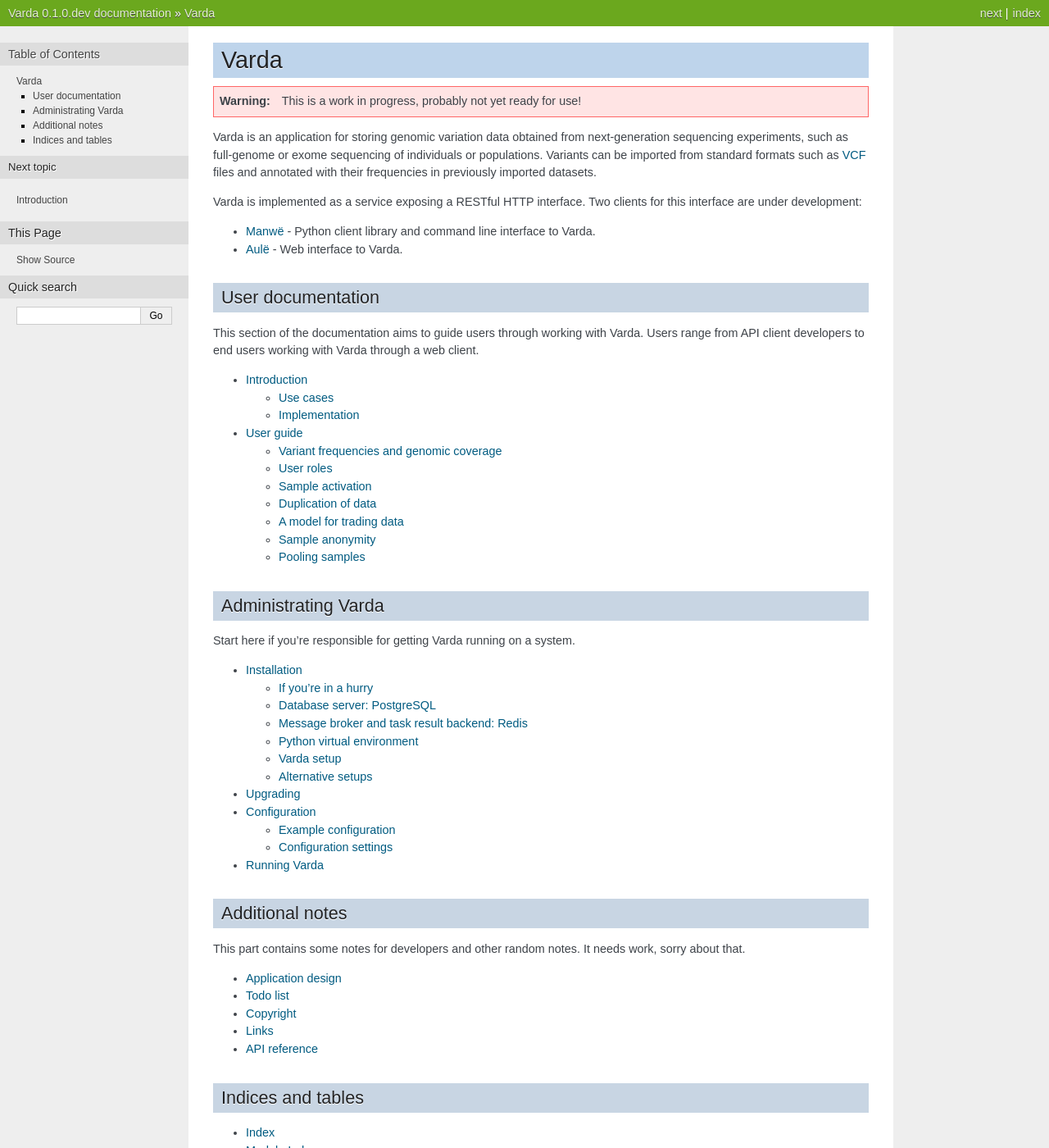
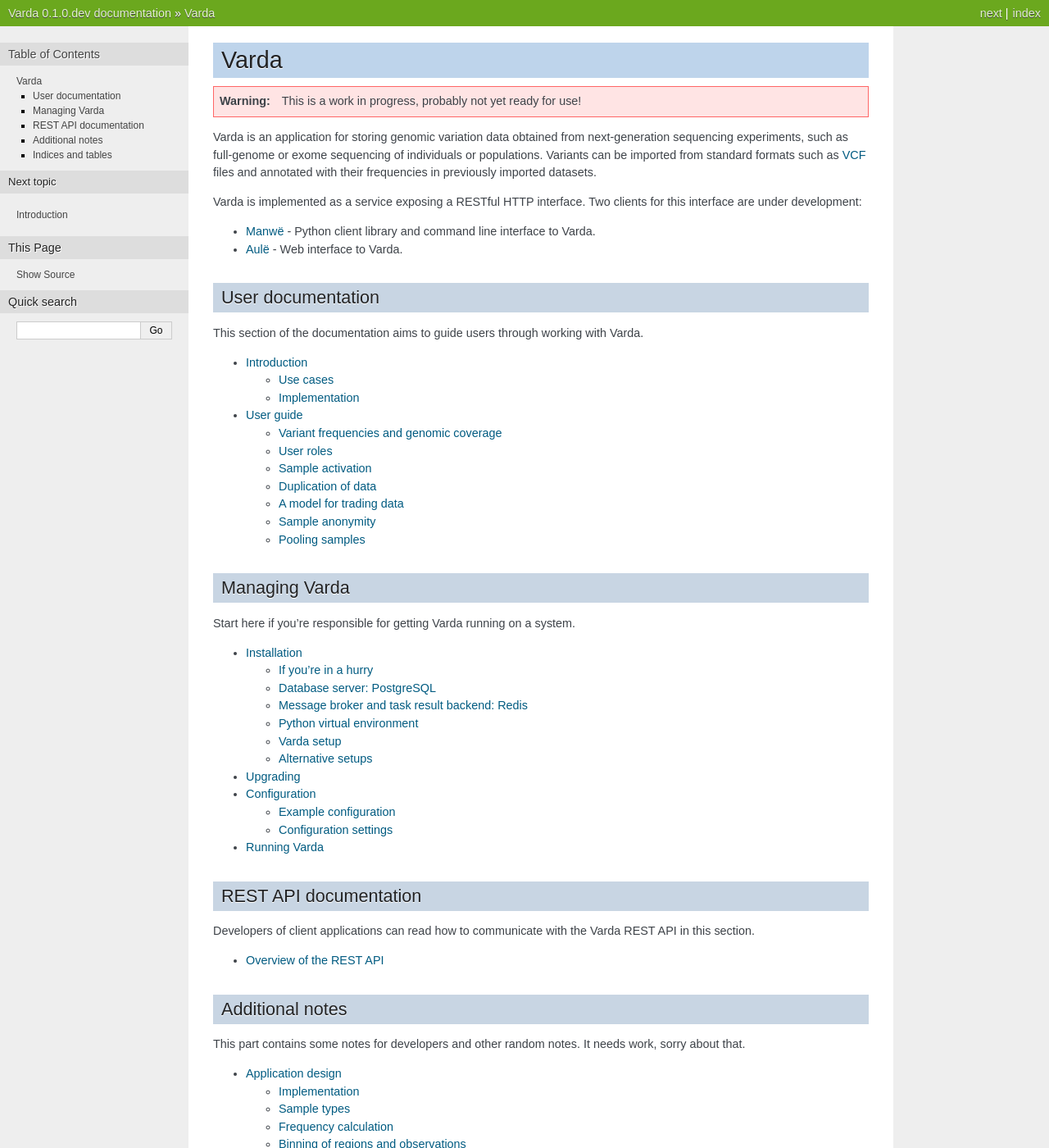
Before and after one commit to varda/varda, a Sphinx documentation site: the page built from doc/index.rst, in a window 1280 px wide and 1400 px high. Shown: the whole window at 82% size. Built offline with Sphinx 7.4.7, drawn with Linux system fonts in a browser that asks for light colours; pages that are not in the unit, such as notebooks, are missing from menus; some of the changed text lies outside the part shown.

Commit message:
Restructure docs (again)

```diff
--- a/doc/api/index.rst
+++ b/doc/api/index.rst
@@ -2,6 +2,8 @@
 =============
 
 .. todo:: This is still kind of a mess.
+
+.. todo:: Get entire API reference into one api.rst file.
 
 .. automodule:: varda
    :members: create_app
--- a/doc/design.rst
+++ b/doc/design.rst
@@ -89,6 +89,8 @@
 Security
 --------
 
+Todo: Add a page on security to the Managing Varda section.
+
 Authentication via HTTP Basic Authentication, so only use with SSL.
 
 
--- a/doc/index.rst
+++ b/doc/index.rst
@@ -20,19 +20,17 @@
 ------------------
 
 This section of the documentation aims to guide users through working with
-Varda. Users range from API client developers to end users working with Varda
-through a web client.
+Varda.
 
 .. toctree::
    :maxdepth: 2
 
    intro
    guide
-   rest-api/index
 
 
-Administrating Varda
---------------------
+Managing Varda
+--------------
 
 Start here if you're responsible for getting Varda running on a system.
 
@@ -45,6 +43,19 @@
    run
 
 
+REST API documentation
+----------------------
+
+Developers of client applications can read how to communicate with the Varda
+REST API in this section.
+
+.. toctree::
+   :maxdepth: 2
+
+   rest-api/overview
+   rest-api/reference
+
+
 Additional notes
 ----------------
 
--- a/doc/todo.rst
+++ b/doc/todo.rst
@@ -8,12 +8,12 @@
   login/password. Have a notice in the docs to only deploy on HTTPS and close
   port 80 entirely (to prevent any requests with credentials being sent)
   instead of redirecting to HTTPS.
-* Better docs.
+* Complete docs, including REST API docs.
 * More strict validation of user input, especially file uploads (max file size
   and contents).
 * Implement caching control headers.
 * Implement HEAD requests.
-* More comprehensive test suite.
+* Better organised and more comprehensive test suite.
 * Throtling.
 * Better rights/roles model.
 * Support input in BCF2 format.
```
Also changed, not shown: other parts of doc/index.rst (+1 -1 lines), README.rst (+7 -4 lines), doc/rest-api/overview.rst (renamed from doc/rest-api/index.rst, +2 -71 lines), doc/rest-api/reference.rst (added, +97 -0 lines).
